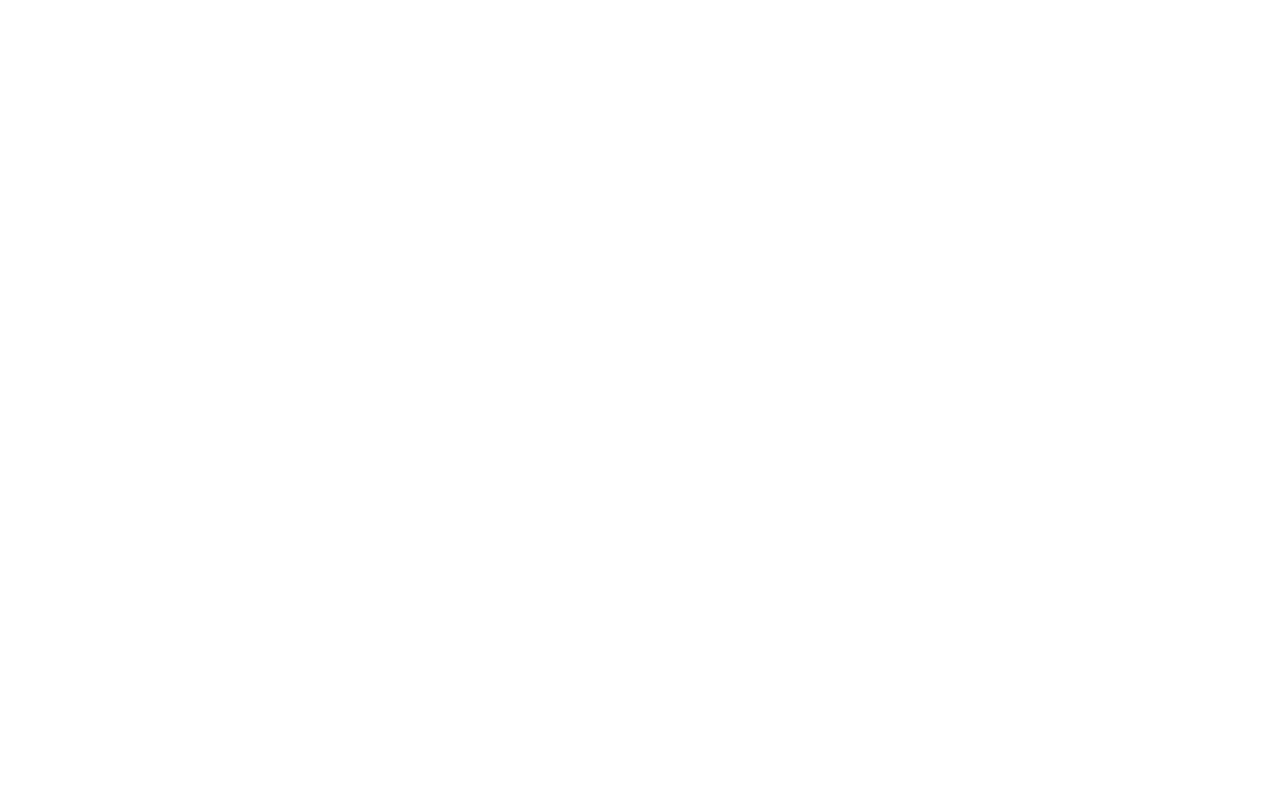
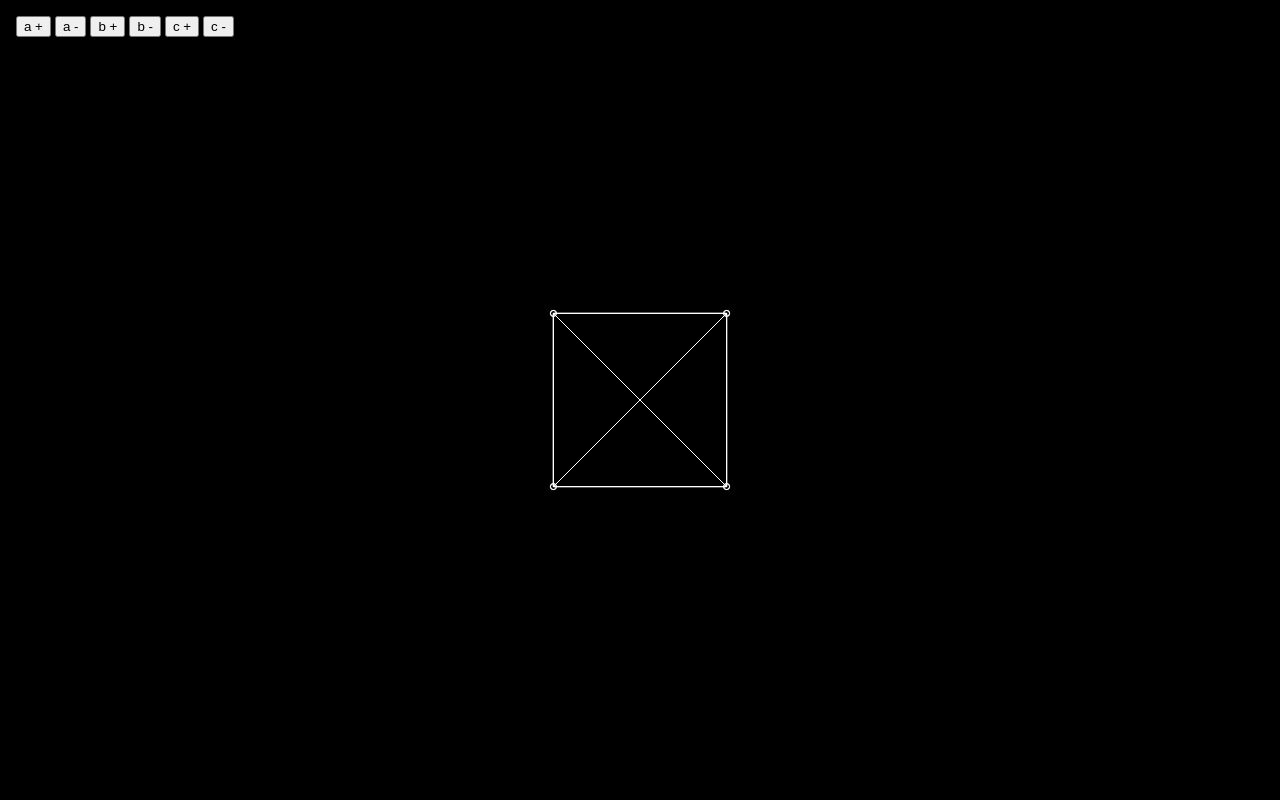
Before and after one commit to dherault/canvas-polyhedrons, a website: page index.html in a window 1280 px wide. Drawn offline with Linux system fonts and the light colour scheme.

Commit message:
Create cube and try to project it

```diff
--- a/index.html
+++ b/index.html
@@ -3,7 +3,7 @@
   <head>
     <meta charset="UTF-8">
     <meta name="viewport" content="width=device-width,initial-scale=1">
-    <title>Canvas project</title>
+    <title>Polyhedrons</title>
     <style>
       body {
         margin: 0;
@@ -12,9 +12,22 @@
         width: 100vw;
         height: 100vh;
       }
+      .buttons {
+        position: absolute;
+        top: 16px;
+        left: 16px;
+      }
     </style>
   </head>
   <body>
+    <div class="buttons">
+      <button id="button-a-plus">a +</button>
+      <button id="button-a-minus">a -</button>
+      <button id="button-b-plus">b +</button>
+      <button id="button-b-minus">b -</button>
+      <button id="button-c-plus">c +</button>
+      <button id="button-c-minus">c -</button>
+    </div>
     <canvas></canvas>
     <script src="index.js"></script>
   </body>
--- a/index.js
+++ b/index.js
@@ -1,10 +1,142 @@
 const canvas = document.getElementsByTagName('canvas')[0]
 const _ = canvas.getContext('2d')
 
-let width = canvas.width = window.innerWidth
-let height = canvas.height = window.innerHeight
+const width = canvas.width = window.innerWidth
+const height = canvas.height = window.innerHeight
+
+_.fillStyle = 'black'
+_.strokeStyle = 'white'
+
+const translationVector = { x: width / 2, y: height / 2 }
+
+const hexahedron = createHexahedron()
+
+document.getElementById('button-a-plus').onclick = () => {
+  hexahedron.rotation.a += Math.PI / 8
+  draw()
+}
+document.getElementById('button-a-minus').onclick = () => {
+  hexahedron.rotation.a -= Math.PI / 8
+  draw()
+}
+document.getElementById('button-b-plus').onclick = () => {
+  hexahedron.rotation.b += Math.PI / 8
+  draw()
+}
+document.getElementById('button-b-minus').onclick = () => {
+  hexahedron.rotation.b -= Math.PI / 8
+  draw()
+}
+document.getElementById('button-c-plus').onclick = () => {
+  hexahedron.rotation.c += Math.PI / 8
+  draw()
+}
+document.getElementById('button-c-minus').onclick = () => {
+  hexahedron.rotation.c -= Math.PI / 8
+  draw()
+}
 
 function draw() {
+  console.log('draw')
+  _.fillRect(0, 0, width, height)
+
+  const points = hexahedron.nodes
+    .map(node => scaleNode(node, 200))
+    .map(node => projectOnZPlane(node, hexahedron.rotation))
+    .map(point => translateOnZPlane(point, translationVector))
+
+  points.forEach(drawPoint)
+
+  hexahedron.vertices.forEach(([i, j]) => {
+    _.beginPath()
+    _.moveTo(points[i].x, points[i].y)
+    _.lineTo(points[j].x, points[j].y)
+    _.closePath()
+    _.stroke()
+  })
+}
+
+function drawPoint({ x, y }) {
+  _.beginPath()
+  _.arc(x, y, 3, 0, 2 * Math.PI)
+  _.closePath()
+  _.stroke()
+}
+
+function projectOnZPlane({ x, y, z }, { a, b, c }) {
+  console.log('x, y, z', x, y, z)
+  const n = Math.sqrt(x * x + y * y + z * z)
+  const alpha = Math.atan2(z, y)
+  const beta = Math.atan2(x, z)
+  const gamma = Math.atan2(y, x)
+
+  const xx = n * Math.cos(beta) * Math.cos(gamma)
+  const yy = n * Math.cos(alpha) * Math.cos(gamma)
+  const zz = n * Math.cos(alpha) * Math.cos(beta)
+  console.log('aplha, beta, gamma', alpha, beta, gamma)
+
+  return {
+    x: xx,
+    y: yy,
+  }
+}
+
+function translateOnZPlane(point, vector) {
+  return {
+    x: point.x + vector.x,
+    y: point.y + vector.y,
+  }
+}
+
+function scaleNode({ x, y , z }, factor) {
+  return {
+    x: x * factor,
+    y: y * factor,
+    z: z * factor,
+  }
+}
+
+function createPolyhedron(angle, dihedralAngle) {
+  const polyhedron = []
+  const origin = { x: 0, y: 0, z: 0 }
+
+  return polyhedron
+}
+
+function createTetrahedron() {
+  return createPolyhedron(Math.PI / 3, )
+}
+
+function createHexahedron() {
+  const polyhedron = {
+    nodes: [
+      { x: -0.5, y: -0.5, z: -0.5 },
+      { x: -0.5, y: 0.5, z: -0.5 },
+      { x: 0.5, y: -0.5, z: -0.5 },
+      { x: 0.5, y: 0.5, z: -0.5 },
+      { x: -0.5, y: -0.5, z: 0.5 },
+      { x: -0.5, y: 0.5, z: 0.5 },
+      { x: 0.5, y: -0.5, z: 0.5 },
+      { x: 0.5, y: 0.5, z: 0.5 },
+    ],
+    vertices: [
+      [0, 1],
+      [1, 3],
+      [2, 3],
+      [0, 2],
+      [4, 5],
+      [5, 7],
+      [6, 7],
+      [4, 6],
+      [0, 4],
+      [1, 5],
+      [2, 6],
+      [3, 7],
+    ],
+    rotation: { a: 0, b: 0, c: 0 },
+  }
+
+  return polyhedron
 }
 
 window.addEventListener('load', draw)
```
